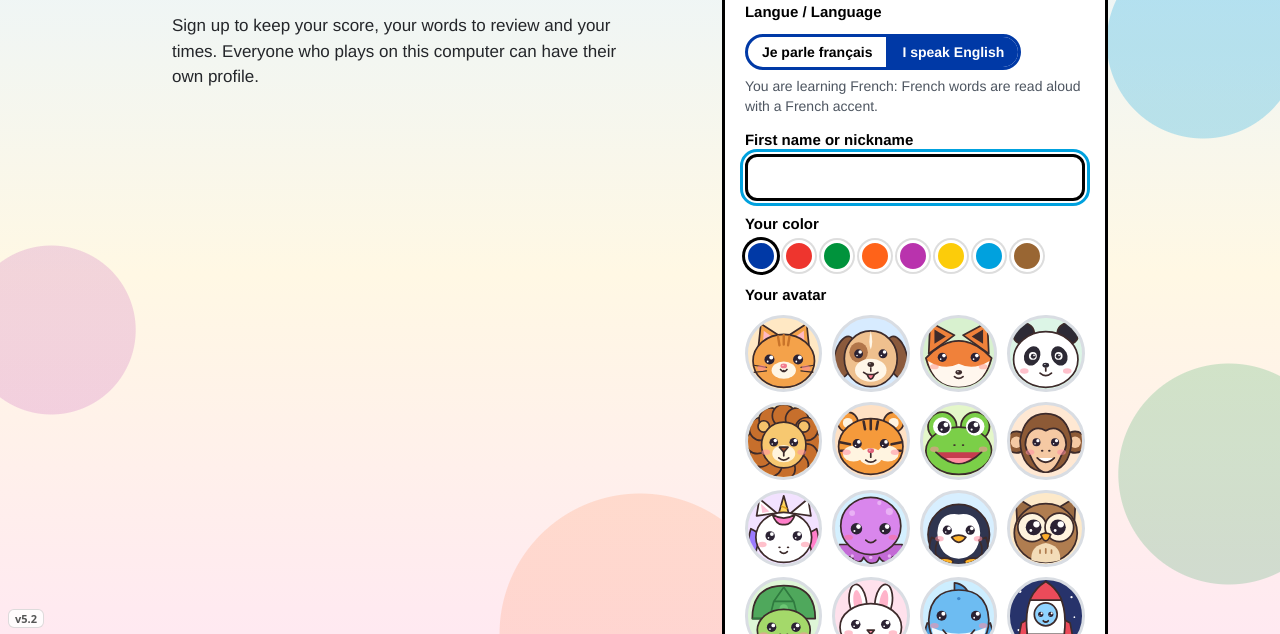
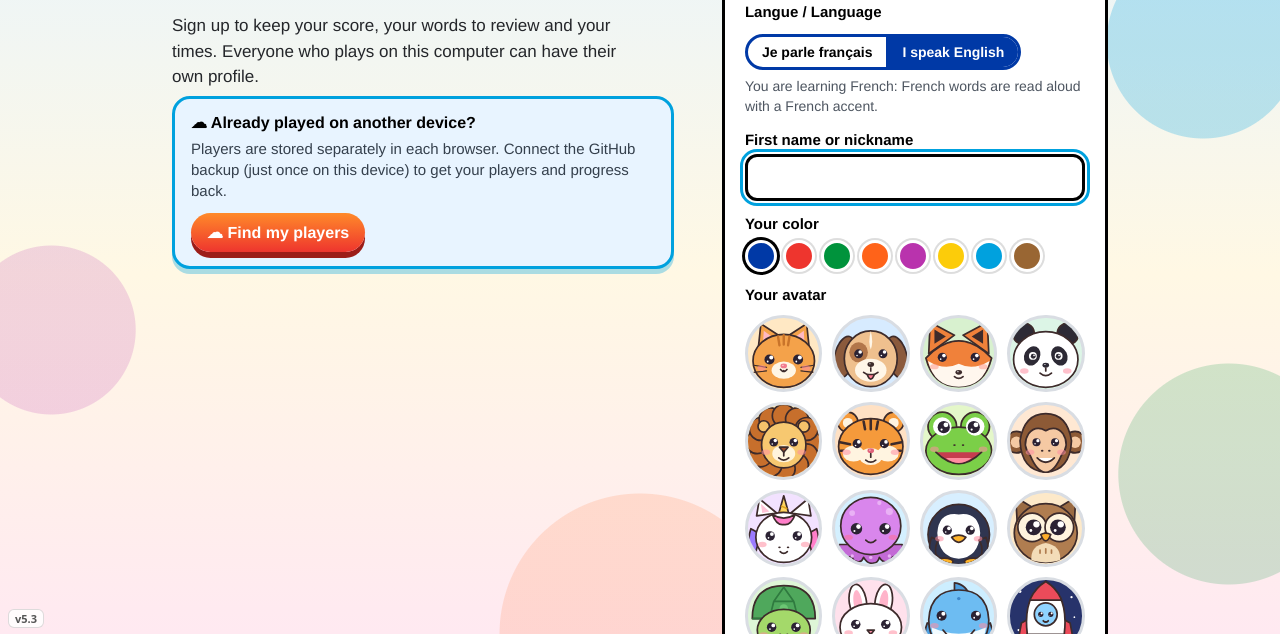
Before and after one commit to gerojafka/learn-Fr-En, a plain HTML site: page index.html in a window 1280 px wide. Shown: the part 166-800 px from the top of the page. Drawn offline with Linux system fonts and the light colour scheme.

Commit message:
Update index.html

```diff
--- a/index.html
+++ b/index.html
@@ -539,6 +539,10 @@ body:has(#home:not([hidden])),body:has(#players:not([hidden])){
 .prow .pos{text-align:center}
 @media(max-width:700px){.prow,.rkrow{grid-template-columns:28px auto minmax(0,1fr) auto;gap:10px}}
 
+.ghhint{background:#e8f4ff;border:3px solid #00A1DE;border-radius:18px;padding:14px 16px;margin:6px 0 18px;box-shadow:0 5px 0 #00A1DE55}
+.ghhint p{margin:6px 0 12px;color:#35404d;font-size:15px;line-height:1.4}
+.ghhint .cta.small{padding:10px 16px;font-size:16px}
+
 </style>
 </head>
 <body>
@@ -721,7 +725,7 @@ function avPicker(id,cur){ cur=avId(cur); return `<div class="avgrid" id="${id}"
 function avBind(id,get,set){ const g=document.getElementById(id); g.addEventListener('click',e=>{ const b=e.target.closest('[data-av]'); if(!b) return; const v=get()===b.dataset.av?'':b.dataset.av; set(v); g.querySelectorAll('.avb').forEach(x=>x.setAttribute('aria-pressed',x.dataset.av===v)); }); }
 
 const RESET_EPOCH=1000;
-const VERSION='5.2', VERSION_DATE='15 nov. 2026';
+const VERSION='5.3', VERSION_DATE='15 nov. 2026';
 /* =========================================================
    Données : 6000 mots classés en 6 niveaux du CECRL (A1 à C2), 1000 par niveau
    et des phrases courtes anglais / français
@@ -985,6 +989,9 @@ const EN = {
 "Difficulté {d}/10":"Difficulty {d}/10",
 "Le mot intrus : il ne correspondait à aucun mot":"The odd one out: it matched no word",
 "Ton avatar":"Your avatar",
+"Tu as déjà joué sur un autre appareil ?":"Already played on another device?",
+"Les joueurs sont enregistrés séparément dans chaque navigateur. Connecte la sauvegarde GitHub (une seule fois sur cet appareil) pour retrouver tes joueurs et ta progression.":"Players are stored separately in each browser. Connect the GitHub backup (just once on this device) to get your players and progress back.",
+"Retrouver mes joueurs":"Find my players",
 "Nouvelle phrase":"New sentence",
 "Revoir ce mot plus souvent":"Show this word more often",
 "Choisis ton avatar":"Pick your avatar",
@@ -1364,6 +1371,9 @@ function renderPlayers(){
       <p class="lead">${list.length
         ? t('Choisis ton nom pour retrouver ton score, tes mots à revoir et tes temps. Nouveau ? Inscris-toi à côté.')
         : t('Inscris-toi pour garder ton score, tes mots à revoir et tes temps. Chaque personne qui joue sur cet ordinateur peut avoir son propre profil.')}</p>
+      ${!ghReady() ? `<div class="ghhint"><b>☁ ${t('Tu as déjà joué sur un autre appareil ?')}</b>
+        <p>${t('Les joueurs sont enregistrés séparément dans chaque navigateur. Connecte la sauvegarde GitHub (une seule fois sur cet appareil) pour retrouver tes joueurs et ta progression.')}</p>
+        <button type="button" class="cta small" id="ghHintBtn">☁ ${t('Retrouver mes joueurs')}</button></div>` : ''}
       ${list.length ? `<h3 class="section-title">${t('Joueurs sur cet ordinateur')}</h3>
       <ol class="ranking">${list.map((o,i)=>{ const d=o.p.data; return `<li><button class="prow${o.p.id===DB.current?' cur':''}" data-pid="${o.p.id}">
         <span class="pos">${i+1}</span>
@@ -1407,6 +1417,7 @@ function renderPlayers(){
     setPlayer(id); sfx.chime();
     show('home'); toast('🎫',t('Bienvenue'), name); scheduleSync(1500);
   });
+  const gb=$('#ghHintBtn'); if(gb) gb.addEventListener('click', openGithub);
   sec.querySelectorAll('[data-pid]').forEach(b=>b.addEventListener('click', ()=>choosePlayer(b.dataset.pid)));
   if(!list.length && !$('#suName').value) setTimeout(()=>{ const n=$('#suName'); if(n && !n.hidden) n.focus(); }, 50);
   if(ghReady()){ ghLoadRanking().then(fillRemote).catch(()=>{}); }
```
